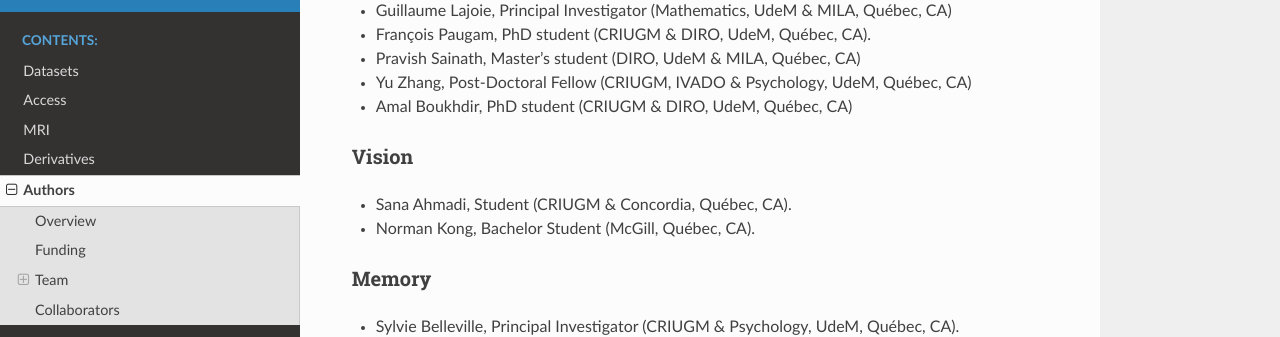
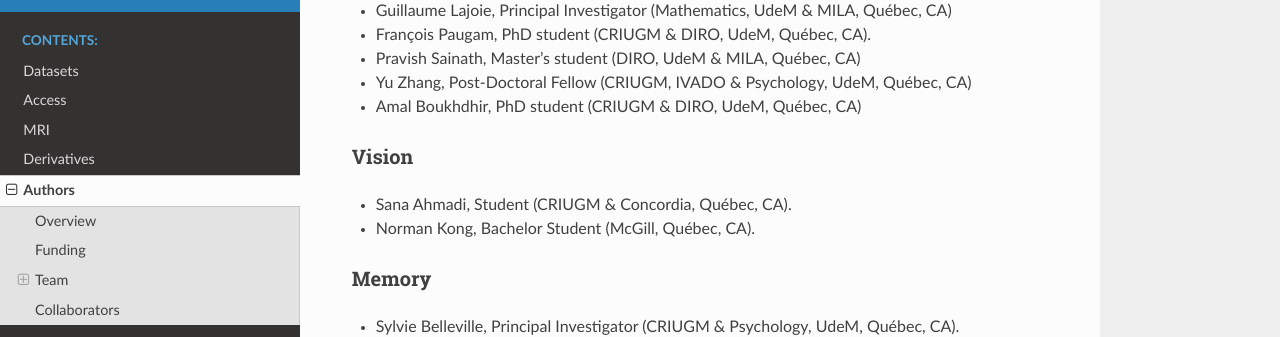
Before and after one commit to courtois-neuromod/cneuromod_docs, a Sphinx documentation site: the page built from source/AUTHORS.md, in a window 1280 px wide and 900 px high, scrolled down 749 px. Shown: the part 161-498 px from the top of the window. Built offline with Sphinx 7.4.7 and the Read the Docs theme 2.0.0, drawn with Linux system fonts in a browser that asks for light colours.

Commit message:
Update AUTHORS.md

```diff
--- a/source/AUTHORS.md
+++ b/source/AUTHORS.md
@@ -22,7 +22,7 @@
  * François Paugam, PhD student (CRIUGM & DIRO, UdeM, Québec, CA).
  * Pravish Sainath, Master's student (DIRO, UdeM & MILA, Québec, CA)
  * Yu Zhang, Post-Doctoral Fellow (CRIUGM, IVADO & Psychology, UdeM, Québec, CA)
- * Amal Boukhdir, PhD student (CRIUGM & DIRO, UdeM, Québec, CA)
+ * Amal Boukhdhir, PhD student (CRIUGM & DIRO, UdeM, Québec, CA)
 
 ### Vision
  * Sana Ahmadi, Student (CRIUGM & Concordia, Québec, CA).
```
